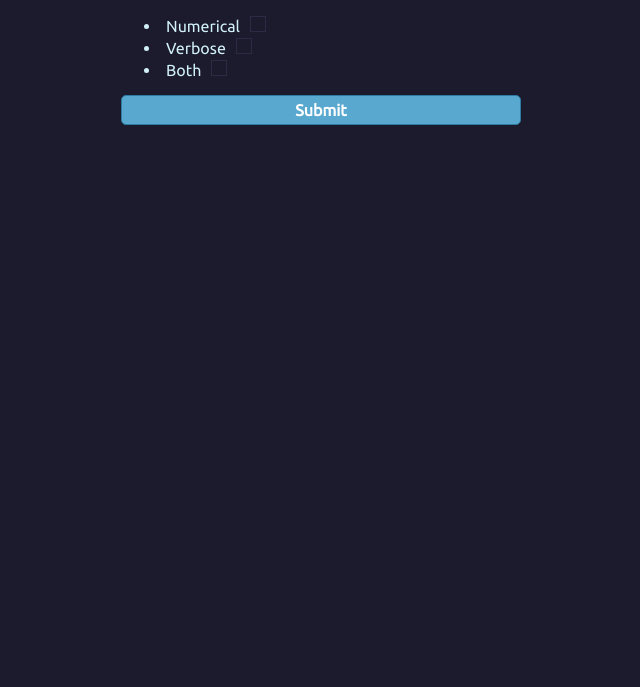
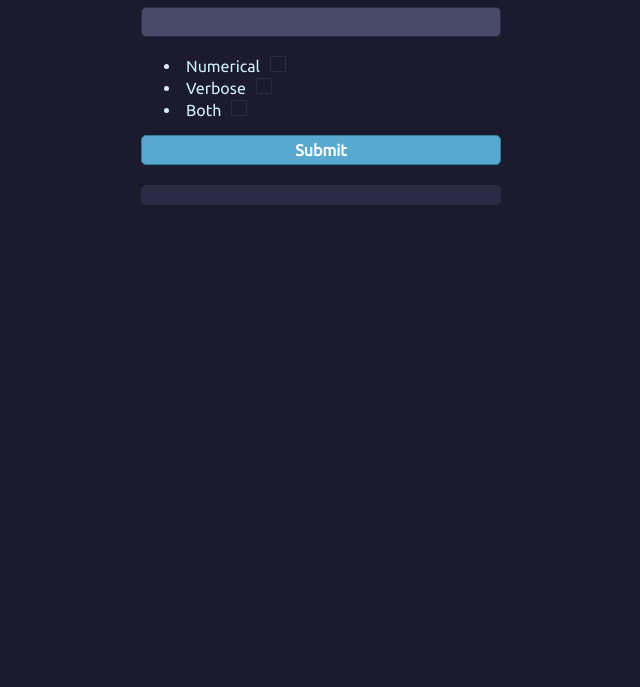
Before and after one commit to ooliver1/uni, a plain HTML site: page 1102 - Web Applications/coursework/part-2/index.html in a window 1280 px wide. Shown: the part 113-800 px from the top of the page, without its empty margins (319-959 px from the left). Drawn offline with Linux system fonts and the light colour scheme; files that its build step writes are made by us from their sources.

Commit message:
and pt done

```diff
--- a/1102 - Web Applications/coursework/part-2/index.html
+++ b/1102 - Web Applications/coursework/part-2/index.html
@@ -4,10 +4,11 @@
 <head>
   <meta charset="UTF-8">
   <title>Document</title>
-  <link rel="stylesheet" href="style.css">
+  <link rel="stylesheet" href="/WilkesO/C1102/part-2/style.css">
   <link rel="preconnect" href="https://fonts.googleapis.com">
   <link rel="preconnect" href="https://fonts.gstatic.com" crossorigin>
   <link href="https://fonts.googleapis.com/css2?family=Ubuntu&display=swap" rel="stylesheet">
+  <meta name="viewport" content="width=device-width, initial-scale=1.0">
 </head>
 
 <body>
@@ -16,13 +17,15 @@
     <input type="text" name="year" id="input-year" />
     <ul>
       <li><label for="numerical">Numerical</label><input type="radio" name="format"
-          id="numerical"></li>
-      <li><label for="verbose">Verbose</label><input type="radio" name="format" id="verbose"></li>
-      <li><label for="both">Both</label><input type="radio" name="format" id="both"></li>
+          id="numerical" value="numerical"></li>
+      <li><label for="verbose">Verbose</label><input type="radio" name="format" id="verbose" value="verbose"></li>
+      <li><label for="both">Both</label><input type="radio" name="format" id="both" value="both"></li>
     </ul>
     <input type="submit" value="Submit" />
   </form>
-  <!-- easter date -->
+  <div id="easter-date">
+    <!-- easter date -->
+  </div>
 </body>
 
 </html>
--- a/1102 - Web Applications/coursework/part-2/style.css
+++ b/1102 - Web Applications/coursework/part-2/style.css
@@ -18,6 +18,14 @@ body {
   color: var(--teal-900);
   margin: 20px auto;
   max-width: 400px;
+  padding: 20px;
+}
+
+#easter-date {
+  margin-top: 20px;
+  background-color: var(--grey-300);
+  border-radius: 5px;
+  padding: 10px;
 }
 
 label, input {
```
Also changed, not shown: 1 other file.
